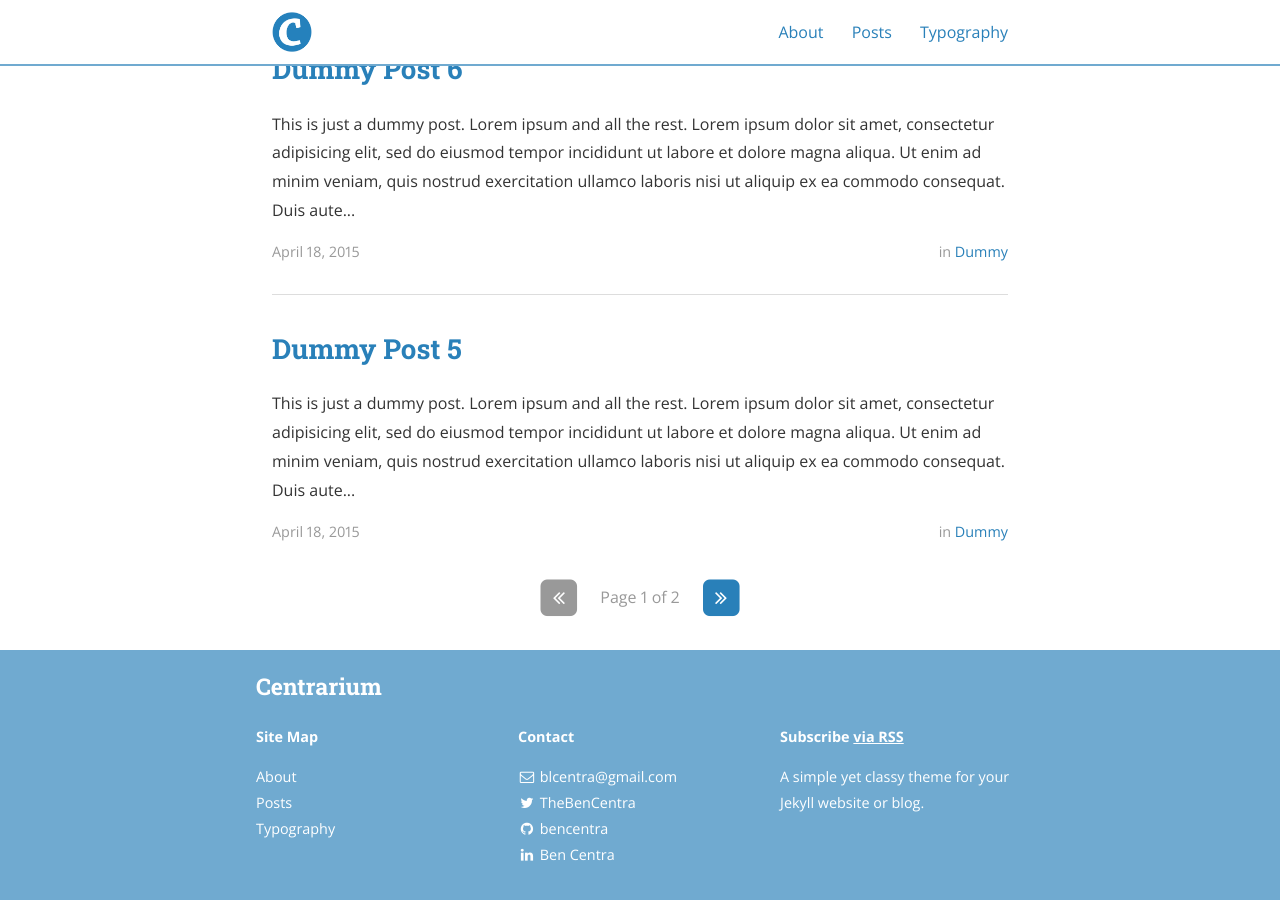
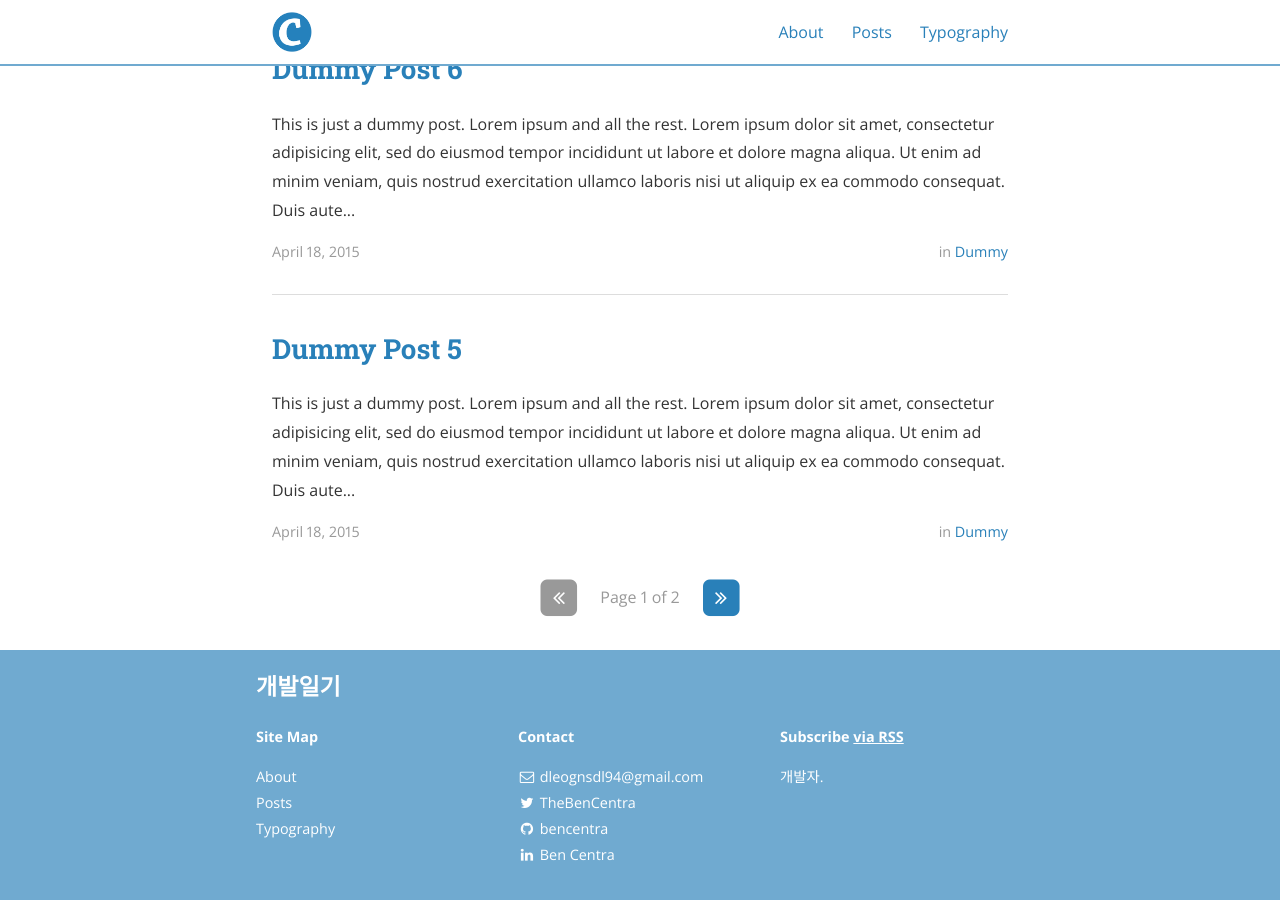
Before and after one commit to Hoon94/Hoon94.github.io, a Jekyll site: the page built from index.html, in a window 1280 px wide and 900 px high, scrolled down 1275 px. Built offline with Jekyll 4.4.1, drawn with Linux system fonts in a browser that asks for light colours; nearby versions of some CDN libraries; the list of posts is cut into pages by our own code.

Commit message:
customize git blog

```diff
--- a/Gemfile
+++ b/Gemfile
@@ -3,3 +3,4 @@ gem 'jekyll', '<4'
 gem 'jekyll-archives'
 gem 'jekyll-sitemap'
 gem 'jekyll-paginate-v2'
+gem "kramdown-parser-gfm"
--- a/_config.yml
+++ b/_config.yml
@@ -9,12 +9,12 @@ exclude:
   - "/vendor/"
 
 # Site settings
-title: Centrarium
+title: 개발일기
 subtitle: "A simple yet classy theme for your Jekyll website or blog"
-email: blcentra@gmail.com
-name: Ben Centra
+email: dleognsdl94@gmail.com
+name: Daehoon Lee
 description: >
-  A simple yet classy theme for your Jekyll website or blog.
+  개발자.
 # Base URL of site (i.e. /blog). It should always start with a slash,
 # and never end with a slash. Set it to a blank value if hosting at the
 # root of your server.
```
Also changed, not shown: Gemfile.lock, 1 other file.
